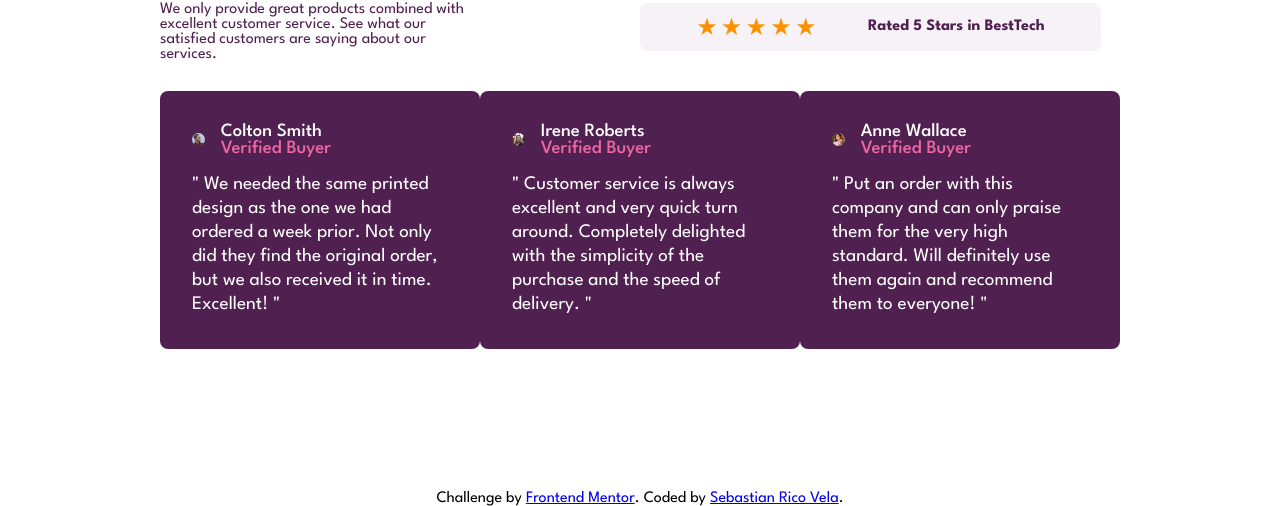
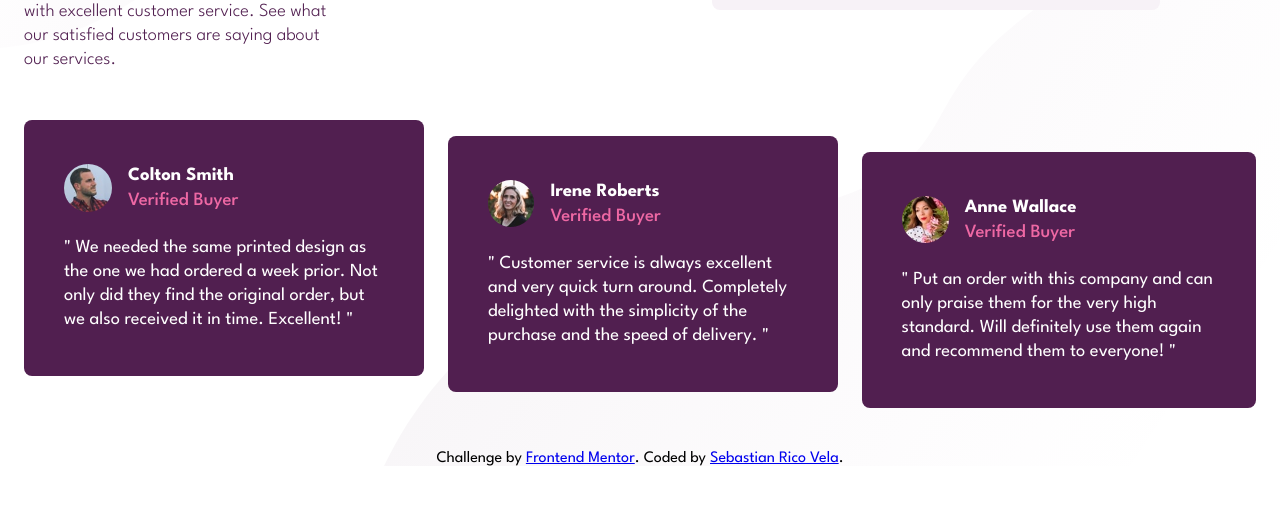
Before and after one commit to AgilePanda482/socialProofSection-FrontendMentor, a plain HTML site: page src/index.html in a window 1280 px wide. Shown: the part 309-815 px from the top of the page. Drawn offline with Linux system fonts and the light colour scheme.

Commit message:
feat: add pc interface

```diff
--- a/src/style.css
+++ b/src/style.css
@@ -2,7 +2,7 @@
 
 :root {
     /* Primary */
-    --Very-Dark-Magenta: hsl(300, 43%, 22%);
+    --Very-Dark-Magenta: #511F50;
     --Soft-Pink: hsl(333, 80%, 67%);
     /* Neutral */
     --Dark-Grayish-Magenta: hsl(303, 10%, 53%);
@@ -20,6 +20,11 @@ body {
     font-family: "League Spartan", sans-serif;
     font-optical-sizing: auto;
     font-style: normal;
+
+    background-image: url("./assets/images/bg-pattern-top-mobile.svg");
+    background-position: top;
+    background-size: contain;
+    background-repeat: no-repeat;
 }
 
 main {
@@ -140,11 +145,24 @@ footer p {
 }
 
 @media (min-width: 900px) {
+    body {
+        background-image: url("./assets/images/bg-pattern-top-desktop.svg"), url("./assets/images/bg-pattern-bottom-desktop.svg");
+        background-repeat: no-repeat;
+        background-position: top left, bottom right;
+        background-size: 45%, 70%;
+    }
+
+    main {
+        min-height: 95vh;
+    }
+
     .container {
         display: grid;
         grid-template-columns: 50% 50%;
         grid-template-rows: 50% 50%;
     }
+
+    /* TITLE */
 
     .title {
         max-width: 25vw;
@@ -153,35 +171,95 @@ footer p {
 
     .title h1 {
         text-align: left;
+        font-size: 3.5rem;
     }
 
     .title p {
-        padding: 1rem 0 0 0;
+        padding: 1.5rem 0 0 0;
         text-align: left;
+        line-height: 1.5rem;
+
+        font-size: 1.15rem;
+        font-weight: 300;
     }
 
+
+    /* REVIEW */
+
     .review {
-        width: 36vw;
-        height: 6vh;
+        padding: 1.5rem;
+        max-width: 28rem;
+        max-height: 3.5rem;
 
         flex-direction: row;
-        justify-content: space-evenly;
+        justify-content: flex-start;
+        gap: 2rem;
     }
 
+    .review h3 {
+        font-size: 1.1rem;
+        font-weight: 700;
+    }
+
+    .review:nth-child(2) {
+        transform: translateX(2.5rem);
+    }
+
+    .review:nth-child(3) {
+        transform: translateX(4.5rem);
+    }
+
+
+    /* COMMENTS */
+
     .comments {
+        margin-top: 2rem;
+
         display: flex;
         justify-content: space-evenly;
         grid-column: span 2;
+        gap: 1.5rem
     }
 
     .comment {
         min-width: 0;
 
-        max-width: 25vw;
-        min-height: 30vh;
+        max-width: 25rem;
+        min-height: 16rem;
+
+        display: flex;
+        flex-direction: column;
+        justify-content: space-around;
+
+        padding: 2.5rem;
+
     }
 
+    .comment:nth-child(2) {
+        transform: translateY(1rem);
+    }
+
+    .comment:nth-child(3) {
+        transform: translateY(2rem);
+    }
+
+
+    /* user */
+
     .user-info img {
-        width: 5%;
+        width: 15%;
+
+    }
+
+    .testimony {
+        font-size: 1.15rem;
+    }
+
+    .user-details {
+        row-gap: 0.5rem;
+    }
+
+    .name {
+        font-weight: 700;
     }
 }
```
Also changed, not shown: src/index.html (line endings or trailing spaces).
